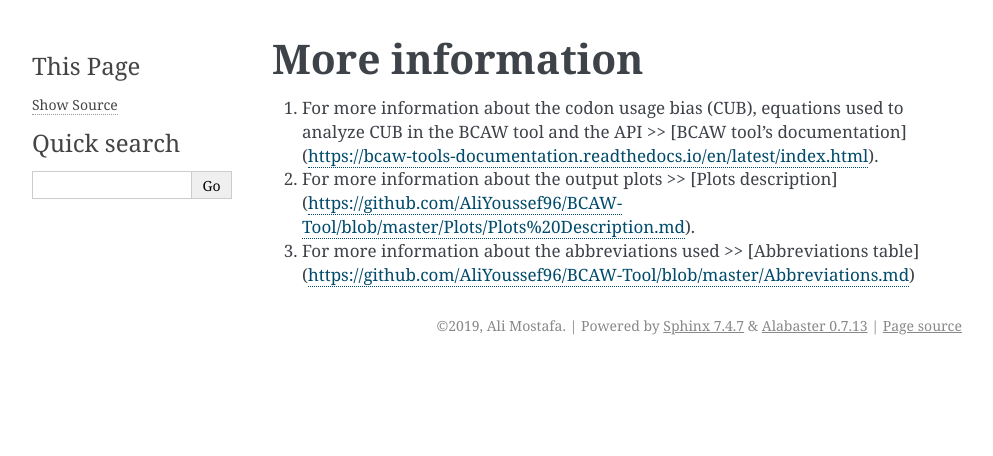
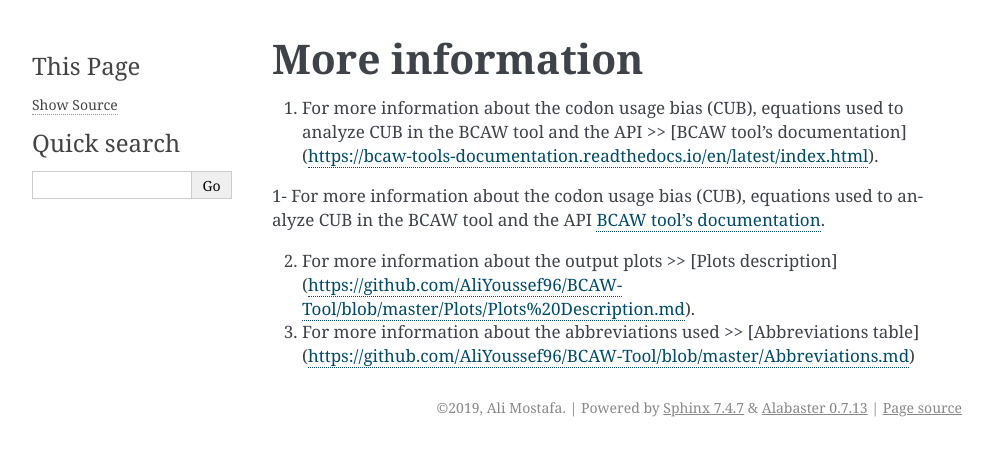
Before and after one commit to AliYoussef96/BCAW-Tool, a Sphinx documentation site: the page built from docs/Documentations.rst, in a window 1280 px wide. Shown: the top 456 px of the page, without its empty margins (148-1141 px from the left). Built offline with Sphinx 7.4.7, drawn with Linux system fonts in a browser that asks for light colours.

Commit message:
Update Documentations.rst

```diff
--- a/docs/Documentations.rst
+++ b/docs/Documentations.rst
@@ -3,6 +3,8 @@
 
 1. For more information about the codon usage bias (CUB), equations used to analyze CUB in the BCAW tool and the API >> [BCAW tool’s documentation](https://bcaw-tools-documentation.readthedocs.io/en/latest/index.html).
 
+1- For more information about the codon usage bias (CUB), equations used to analyze CUB in the BCAW tool and the API `BCAW tool’s documentation <https://bcaw-tools-documentation.readthedocs.io/en/latest/index.html>`_.
+
 2. For more information about the output plots >> [Plots description](https://github.com/AliYoussef96/BCAW-Tool/blob/master/Plots/Plots%20Description.md).
 
 3. For more information about the abbreviations used >> [Abbreviations table](https://github.com/AliYoussef96/BCAW-Tool/blob/master/Abbreviations.md)
```
